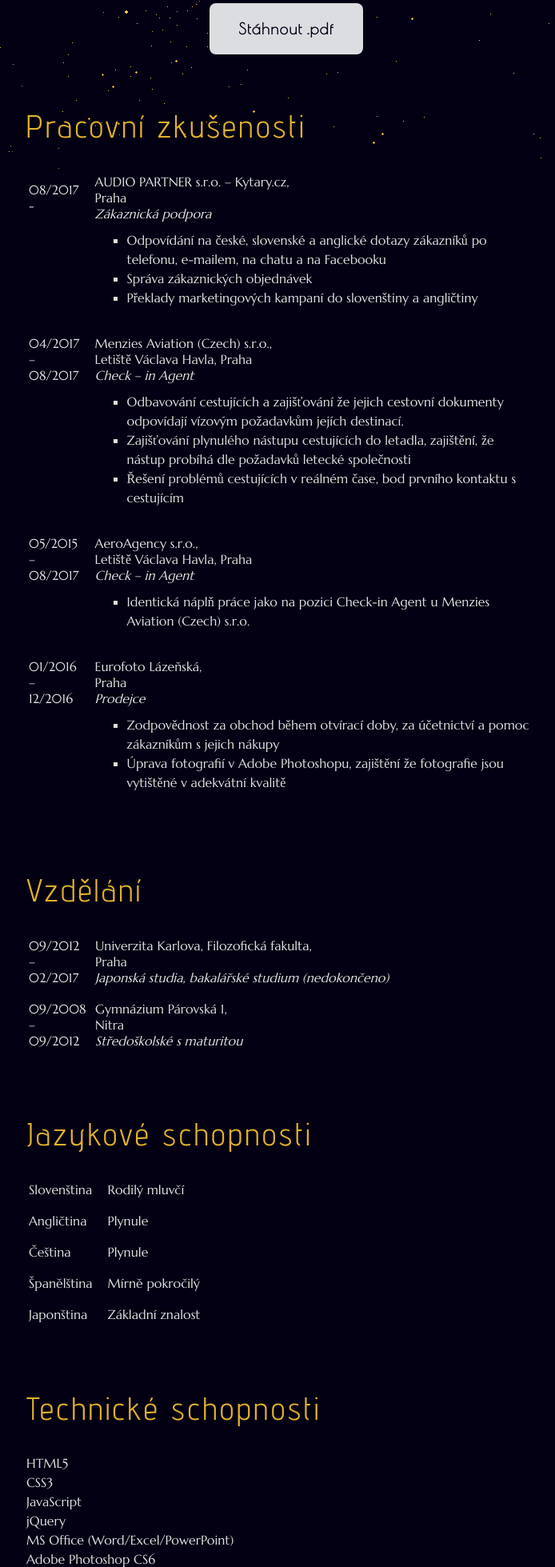
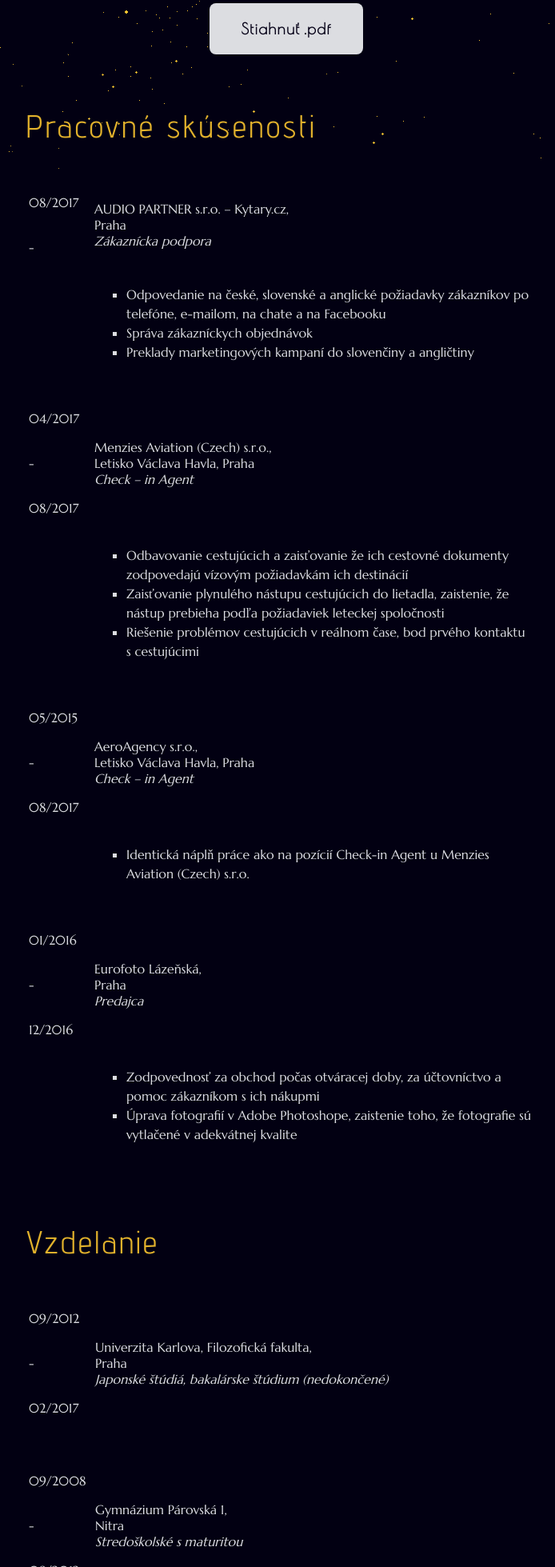
Before and after one commit to Viliammm/Landing-Page, a plain HTML site: page cv-website/cv-sk.html in a window 1280 px wide. Shown: the part 841-2800 px from the top of the page at 80% size, without its empty margins (282-976 px from the left). Drawn offline with nearby package versions, Linux system fonts and the light colour scheme.

Commit message:
Update cv-sk.html

```diff
--- a/cv-website/cv-sk.html
+++ b/cv-website/cv-sk.html
@@ -3,7 +3,7 @@
 	<head>
 		<meta charset="utf-8">
 		<meta name="viewport" content="width=device-width, initial-scale=1.0">
-		<title>Viliamův Životopis</title>
+		<title>Viliamov Životopis</title>
 		<link rel="icon" type="text/css" href="../images/favicon.ico">
 		<link rel="stylesheet" type="text/css" href="../css/style.css">
 		<link href="https://fonts.googleapis.com/css?family=Advent+Pro:100,400,600|Marcellus|Poiret+One&amp;subset=latin-ext" rel="stylesheet">
@@ -13,57 +13,63 @@
 		<div id="top" class="header">
 			<div class="lang">
 				<a href="cv-en.html">en</a>
-				<a href="cv-cz.html" class="lang-on">cz</a>
-				<a href="cv-sk.html">sk</a>
+				<a href="cv-cz.html">cz</a>
+				<a href="cv-sk.html" class="lang-on">sk</a>
 			</div>
 			<div class="nav">
-				<a href="../index-cz.html" id="home">Domů</a>
+				<a href="../index-sk.html" id="home">Domov</a>
 			</div>
 		</div>
 		<div class="background"></div>
 		<div class="cv container">
-			<h1>Můj Životopis</h1>
+			<h1>Môj Životopis</h1>
 			<div class="cv-head">
 				<h2>Viliam Kortiš</h2>
 				<h3>+420 775 886 254</h3>
 				<h3>vilko.kortis@gmail.com</h3>
 			</div>
 			<div>
-				<h4>Ke stažení životopisu ve formátu .pdf, klikněte na tlačítko níže.</h4>
-				<a href="../cv/ViliamKortis.pdf" download="cv/ViliamKortis.pdf"><button class="btn">Stáhnout .pdf</button></a>
+				<h4>Pre stiahnutie životopisu vo formáte .pdf kliknite na tlačidlo nižšie</h4>
+				<a href="../cv/ViliamKortis.pdf" download="cv/ViliamKortis.pdf"><button class="btn">Stiahnuť .pdf</button></a>
 			</div>
 			<div class="cv-body">
 				<div class="jobs">
-					<h2>Pracovní zkušenosti</h2>
+					<h2>Pracovné skúsenosti</h2>
 					<table>
 						<tbody>
 							<tr>
-								<td class="date">08/2017 - </td>
+								<td class="date">
+									<p>08/2017</p>
+									<p class="date-hyphen">-</p>
+								</td>
 								<td>
 									<a href="https://www.kytary.cz/"target="blank">AUDIO PARTNER s.r.o. – Kytary.cz,</a>
 									<br>
 									<span>Praha</span>
 									<br>
-									<span class="italics">Zákaznická podpora</span>
+									<span class="italics">Zákaznícka podpora</span>
 								</td>
 							</tr>
 							<tr>
 								<td></td>
 								<td>
 									<ul>
-										<li>Odpovídání na české, slovenské a anglické dotazy
-										zákazníků po telefonu, e-mailem, na chatu a na Facebooku</li>
-										<li>Správa zákaznických objednávek</li>
-										<li>Překlady marketingových kampaní do slovenštiny a angličtiny</li>
+										<li>Odpovedanie na české, slovenské a anglické požiadavky zákazníkov po telefóne, e-mailom, na chate a na Facebooku</li>
+										<li>Správa zákazníckych objednávok</li>
+										<li>Preklady marketingových kampaní do slovenčiny a angličtiny</li>
 									</ul>
 								</td>
 							</tr>
 							<tr>
-								<td class="date">04/2017 – 08/2017</td>
+								<td class="date">
+									<p>04/2017</p>
+									<p class="date-hyphen">-</p>
+									<p>08/2017</p>
+								</td>
 								<td>
 									<a href="http://www.menziesaviation.cz/" target="blank">Menzies Aviation (Czech) s.r.o.,</a>
 									<br>
-									<span>Letiště Václava Havla, Praha</span>
+									<span>Letisko Václava Havla, Praha</span>
 									<br>
 									<span class="italics">Check – in Agent</span>
 								</td>
@@ -72,19 +78,22 @@
 								<td></td>
 								<td>
 									<ul>
-										<li>Odbavování cestujících a zajišťování že jejich cestovní dokumenty odpovídají vízovým požadavkům jejích destinací.</li>
-										<li>Zajišťování plynulého nástupu cestujících do letadla, zajištění, že nástup probíhá dle požadavků letecké společnosti</li>
-										<li>Řešení problémů cestujících v reálném čase, bod prvního kontaktu s cestujícím</li>
+										<li>Odbavovanie cestujúcich a zaisťovanie že ich cestovné dokumenty zodpovedajú vízovým požiadavkám ich destinácií</li>
+										<li>Zaisťovanie plynulého nástupu cestujúcich do lietadla, zaistenie, že nástup prebieha podľa požiadaviek leteckej spoločnosti</li>
+										<li>Riešenie problémov cestujúcich v reálnom čase, bod prvého kontaktu s cestujúcimi</li>
 									</ul>
 								</td>
 							</tr>
 							<tr>
-								<td class="date">05/2015 – 08/2017
+								<td class="date">
+									<p>05/2015</p>
+									<p class="date-hyphen">-</p>
+									<p>08/2017</p>
 								</td>
 								<td>
 									<a href="http://www.aeroagency.cz/" target="blank">AeroAgency s.r.o.,</a>
 									<br>
-									<span>Letiště Václava Havla, Praha</span>
+									<span>Letisko Václava Havla, Praha</span>
 									<br>
 									<span class="italics">Check – in Agent</span>
 								</td>
@@ -93,26 +102,30 @@
 								<td></td>
 								<td>
 									<ul>
-										<li>Identická náplň práce jako na pozici Check-in Agent u Menzies Aviation (Czech) s.r.o.</li>
+										<li>Identická náplň práce ako na pozícií Check-in Agent u Menzies Aviation (Czech) s.r.o.</li>
 									</ul>
 								</td>
 							</tr>
 							<tr>
-								<td class="date">01/2016 – 12/2016</td>
+								<td class="date">
+									<p>01/2016</p>
+									<p class="date-hyphen">-</p>
+									<p>12/2016</p>
+								</td>
 								<td>
 									<a href="http://www.eurofoto.cz/" target="blank">Eurofoto Lázeňská,</a>
 									<br>
 									<span>Praha</span>
 									<br>
-									<span class="italics">Prodejce</span>
+									<span class="italics">Predajca</span>
 								</td>
 							</tr>
 							<tr>
 								<td></td>
 								<td>
 									<ul>
-										<li>Zodpovědnost za obchod během otvírací doby, za účetnictví a pomoc zákazníkům s jejich nákupy</li>
-										<li>Úprava fotografií v Adobe Photoshopu, zajištění že fotografie jsou vytištěné v adekvátní kvalitě</li>
+										<li>Zodpovednosť za obchod počas otváracej doby, za účtovníctvo a pomoc zákazníkom s ich nákupmi</li>
+										<li>Úprava fotografií v Adobe Photoshope, zaistenie toho, že fotografie sú vytlačené v adekvátnej kvalite</li>
 									</ul>
 								</td>
 							</tr>
@@ -120,27 +133,35 @@
 					</table>
 				</div>
 				<div>
-					<h2>Vzdělání</h2>
+					<h2>Vzdelanie</h2>
 					<table>
 						<tbody>
 							<tr>
-								<td class="date">09/2012 – 02/2017</td>
+								<td class="date">
+									<p>09/2012</p>
+									<p class="date-hyphen">-</p>
+									<p>02/2017</p>
+								</td>
 								<td>
 									<a href="https://udlv.ff.cuni.cz/cs/udlv/japonska-studia/" target="blank">Univerzita Karlova, Filozofická fakulta,</a>
 									<br>
 									<span>Praha</span>
 									<br>
-									<span class="italics">Japonská studia, bakalářské studium (nedokončeno)</span>
+									<span class="italics">Japonské štúdiá, bakalárske štúdium (nedokončené)</span>
 								</td>
 							</tr>
 							<tr>
-								<td class="date">09/2008 – 09/2012</td>
+								<td class="date">
+									<p>09/2008</p>
+									<p class="date-hyphen">-</p>
+									<p>09/2012</p>
+								</td>
 								<td>
 									<a href="https://www.gymparnr.edu.sk/" target="blank">Gymnázium Párovská 1,</a>
 									<br>
 									<span>Nitra</span>
 									<br>
-									<span class="italics">Středoškolské s maturitou</span>
+									<span class="italics">Stredoškolské s maturitou</span>
 								</td>
 							</tr>
 						</tbody>
@@ -151,8 +172,8 @@
 					<table>
 						<tbody>
 							<tr>
-								<td>Slovenština</td>
-								<td>Rodilý mluvčí</td>
+								<td>Slovenčina</td>
+								<td>Materinský jazyk</td>
 							</tr>
 							<tr>
 								<td>Angličtina</td>
@@ -163,12 +184,12 @@
 								<td>Plynule</td>
 							</tr>
 							<tr>
-								<td>Španělština</td>
-								<td>Mírně pokročilý</td>
+								<td>Španielčina</td>
+								<td>Mierne pokročilý</td>
 							</tr>
 							<tr>
-								<td>Japonština</td>
-								<td>Základní znalost</td>
+								<td>Japončina</td>
+								<td>Mierne pokročilý</td>
 							</tr>
 						</tbody>
 					</table>
@@ -178,21 +199,21 @@
 					<ul class="primary">
 						<li>HTML5</li>
 						<li>CSS3</li>
-						<li>JavaScript</li>
+						<li>Javascript</li>
 						<li>jQuery</li>
-						<li>MS Office (Word/Excel/PowerPoint)</li>
+						<li>MS Office (Word, Excel, PowerPoint/Outlook)</li>
 						<li>Adobe Photoshop CS6</li>
-						<li>Odbavovací systémy:</li>
+						<li>Odbavovacie systémy:</li>
 							<ul class="secondary">
 								<li>SITA DCS</li>
 								<li>Amadeus Altéa Departure Control</li>
 								<li>Navitaire GoNow</li>
 							</ul>
-						</ul>
+					</ul>
 				</div>
 				<div>
-					<h2>Řidičské oprávnění</h2>
-					<p>Skupina B – vozidla do 3500 kg</p>
+					<h2>Vodičské oprávnenie</h2>
+					<p>Skupina B – vozidlá do 3500 kg</p>
 				</div>
 			</div>
 		</div>
@@ -200,7 +221,7 @@
 			<footer>
 				<a href="https://www.linkedin.com/in/viliam-kortis/" target="blank">LinkedIn</a>
 				<a href="https://github.com/Viliammm" target="blank">Github</a>
-				<a href="#">Nahoru</a>
+				<a href="#">Na začiatok</a>
 				<p>© Copyright: Aladár Chrochtochvost 2019</p>
 			</footer>
 		</div>
```
